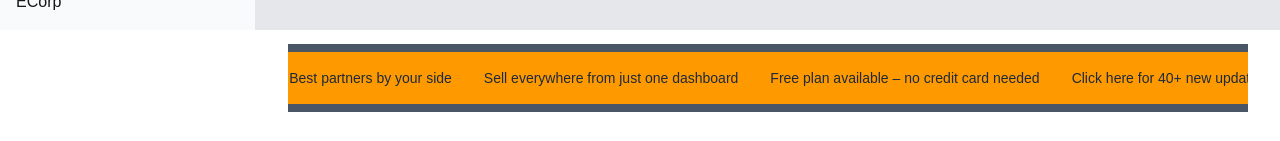
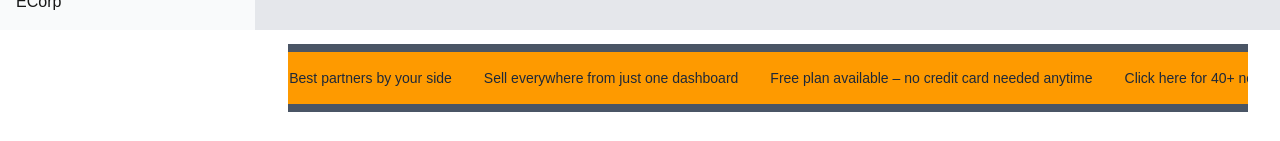
Before and after one commit to Akintademuyiwa24/conversion-lite, a Next.js app: page /learnmore in a window 1280 px wide. Shown: the part 770-911 px from the top of the page. Built offline with nearby package versions, Linux system fonts and the light colour scheme.

Commit message:
modified the marquee on the leanrmore page

```diff
--- a/app/(others)/learnmore/page.tsx
+++ b/app/(others)/learnmore/page.tsx
@@ -27,7 +27,7 @@
         <span className="mx-4">Click here for 40+ new updatess</span>
         <span className="mx-4">Best partners by your side</span>
         <span className="mx-4">Sell everywhere from just one dashboard</span>
-        <span className="mx-4">Free plan available – no credit card needed</span>
+        <span className="mx-4">Free plan available – no credit card needed anytime</span>
       </Marquee>
     </div>
   );
```
